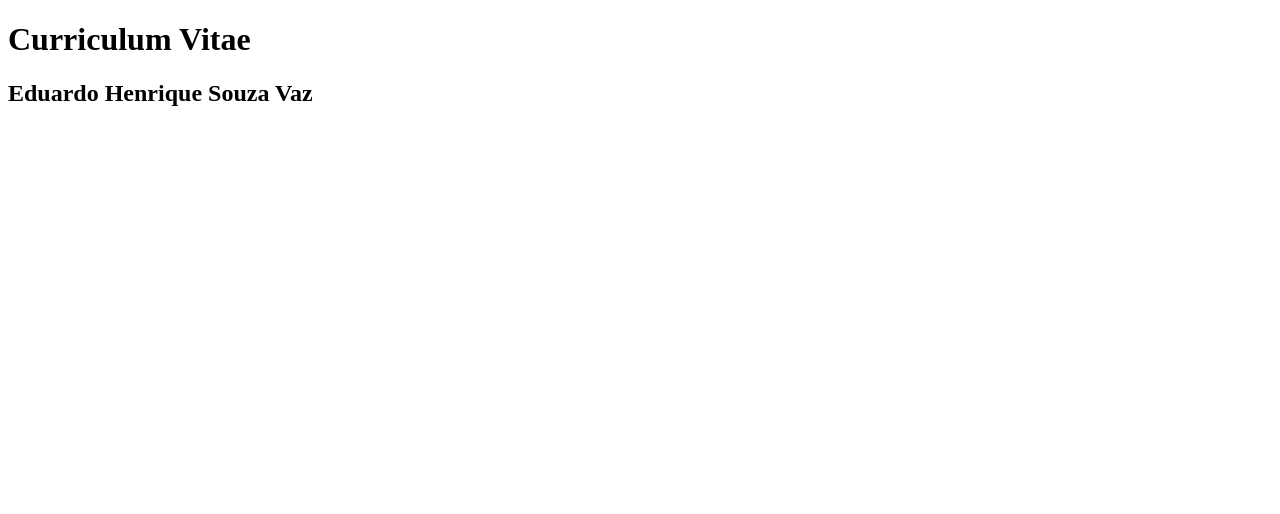
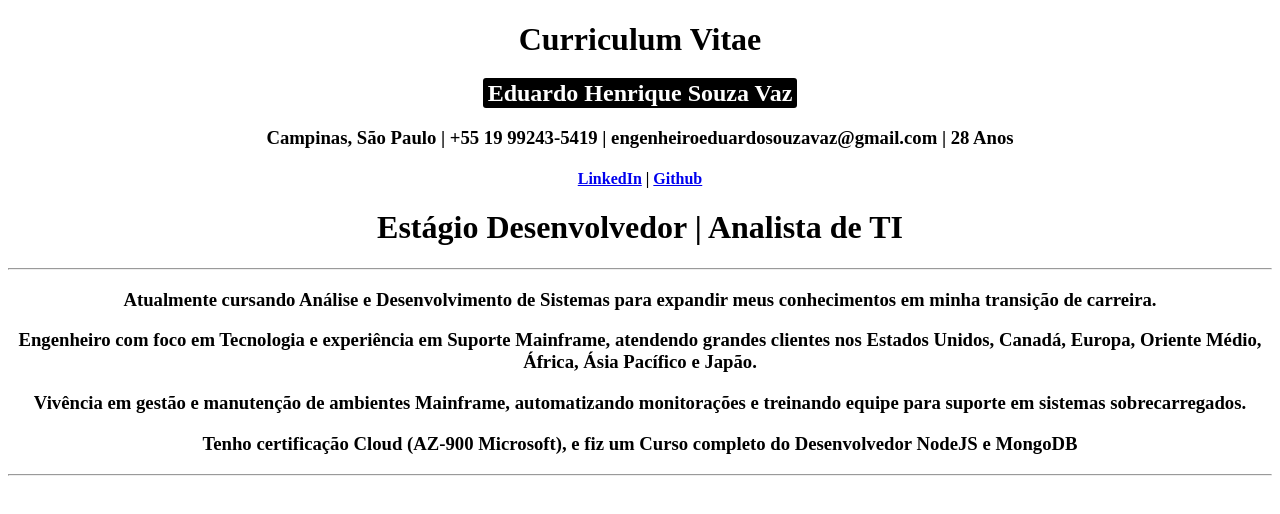
Before and after one commit to engenheiroeduardovaz/engenheiroeduardovaz, a plain HTML site: page docs/index.html in a window 1280 px wide. Drawn offline with Linux system fonts and the light colour scheme.

Commit message:
linkedin e github

```diff
--- a/docs/index.html
+++ b/docs/index.html
@@ -3,10 +3,42 @@
 <head>
     <meta charset="UTF-8">
     <meta name="viewport" content="width=device-width, initial-scale=1.0">
-    <title>Document</title>
+    <title>Eduardo Henrique Souza Vaz</title>
+        <style>
+            body {
+                text-align: center;
+                }
+
+            .tarja-preta {
+                background-color: black;
+                color: white;
+                padding: 2px 5px;
+                border-radius: 3px; /* Borda arredondada opcional */
+                font-weight: bold;
+            }
+        </style>
 </head>
 <body>
+
     <h1>Curriculum Vitae</h1>
-    <h2> Eduardo Henrique Souza Vaz</h2>
+    <h2><span class="tarja-preta"> Eduardo Henrique Souza Vaz </span></h2>
+    <h3>Campinas, São Paulo | +55 19 99243-5419 | engenheiroeduardosouzavaz@gmail.com | 28 Anos</h3>
+    <h4><p><a href="https://linkedin.com/in/eduardosouzavaz" target="_blank">LinkedIn</a> | <a href="https://github.com/engenheiroeduardovaz/" target="_blank">Github </a> </p></h4>
+
+    <h1>Estágio Desenvolvedor | Analista de TI </h1>
+    <hr>
+
+    <h3><p>Atualmente cursando Análise e Desenvolvimento de Sistemas para expandir meus conhecimentos em minha transição de carreira. </p>
+
+        <p>Engenheiro com foco em Tecnologia e experiência em Suporte Mainframe, atendendo grandes clientes nos Estados Unidos, Canadá, Europa, Oriente Médio, África, Ásia Pacífico e Japão. </p>
+
+        <p>Vivência em gestão e manutenção de ambientes Mainframe, automatizando monitorações e treinando equipe para suporte em sistemas sobrecarregados. </p>
+
+        <p>Tenho certificação Cloud (AZ-900 Microsoft), e fiz um Curso completo do Desenvolvedor NodeJS e MongoDB </p></h3>
+
+     <hr>
+
+
+
 </body>
 </html>
```
